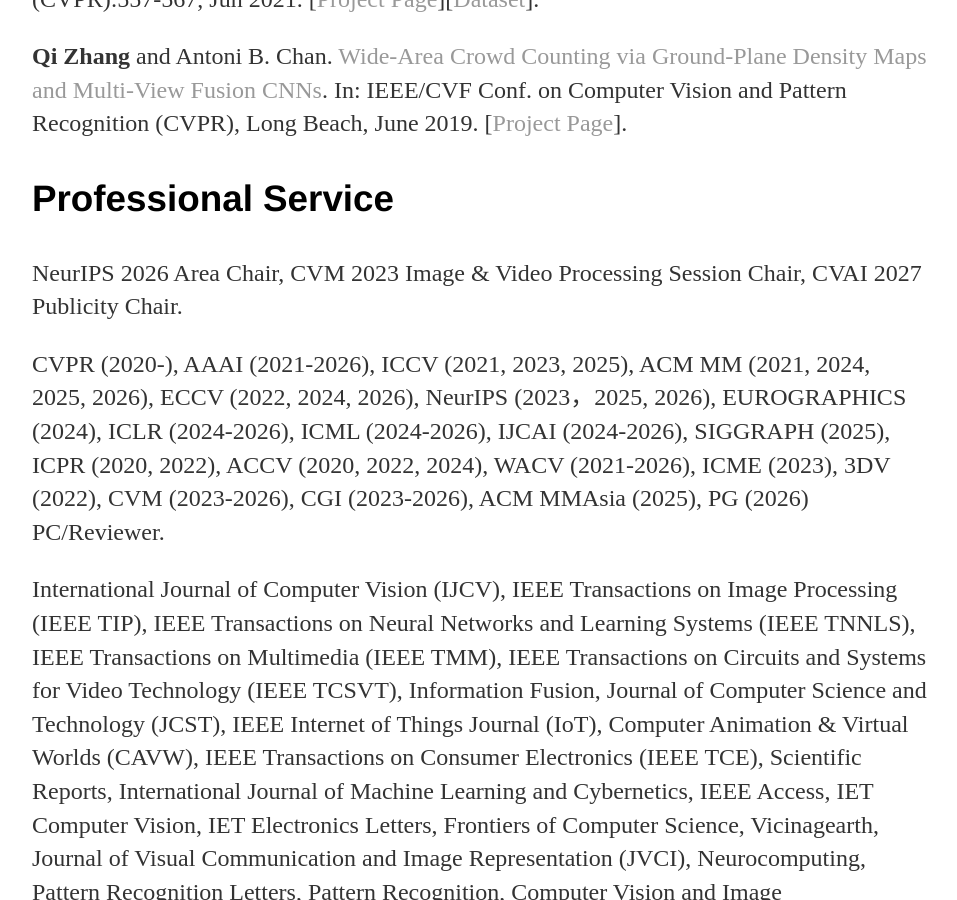
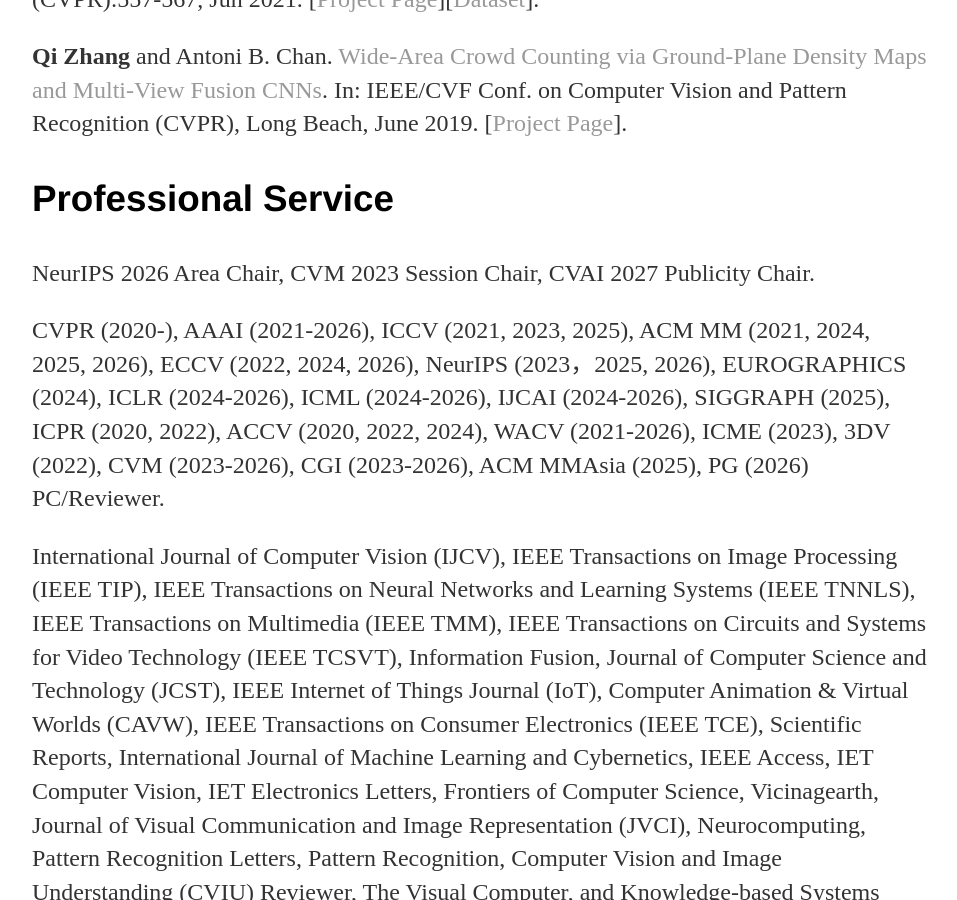
Before and after one commit to zqyq/zqyq.github.io, a Jekyll site: the page built from index.html, in a window 1280 px wide and 900 px high, scrolled down 1446 px. Shown: the whole window, without its empty margins (160-1117 px from the left). Built offline with Jekyll 4.4.1, drawn with Linux system fonts in a browser that asks for light colours.

Commit message:
Update index.html

```diff
--- a/index.html
+++ b/index.html
@@ -57,7 +57,7 @@
 			</p>
 
 			<h3>Professional Service</h3>
-			<p> NeurIPS 2026 Area Chair, CVM 2023 Image & Video Processing Session Chair, CVAI 2027 Publicity Chair. <p>
+			<p> NeurIPS 2026 Area Chair, CVM 2023 Session Chair, CVAI 2027 Publicity Chair. <p>
 
  			<p> CVPR (2020-), AAAI (2021-2026), ICCV (2021, 2023, 2025), ACM MM (2021, 2024, 2025, 2026),  ECCV (2022, 2024, 2026), NeurIPS (2023，2025, 2026), EUROGRAPHICS (2024), ICLR (2024-2026), ICML (2024-2026), IJCAI (2024-2026),
 				SIGGRAPH (2025), ICPR (2020, 2022), ACCV (2020, 2022, 2024), WACV (2021-2026), ICME (2023), 3DV (2022), CVM (2023-2026), CGI (2023-2026), ACM MMAsia (2025), PG (2026) PC/Reviewer. <p>
```
